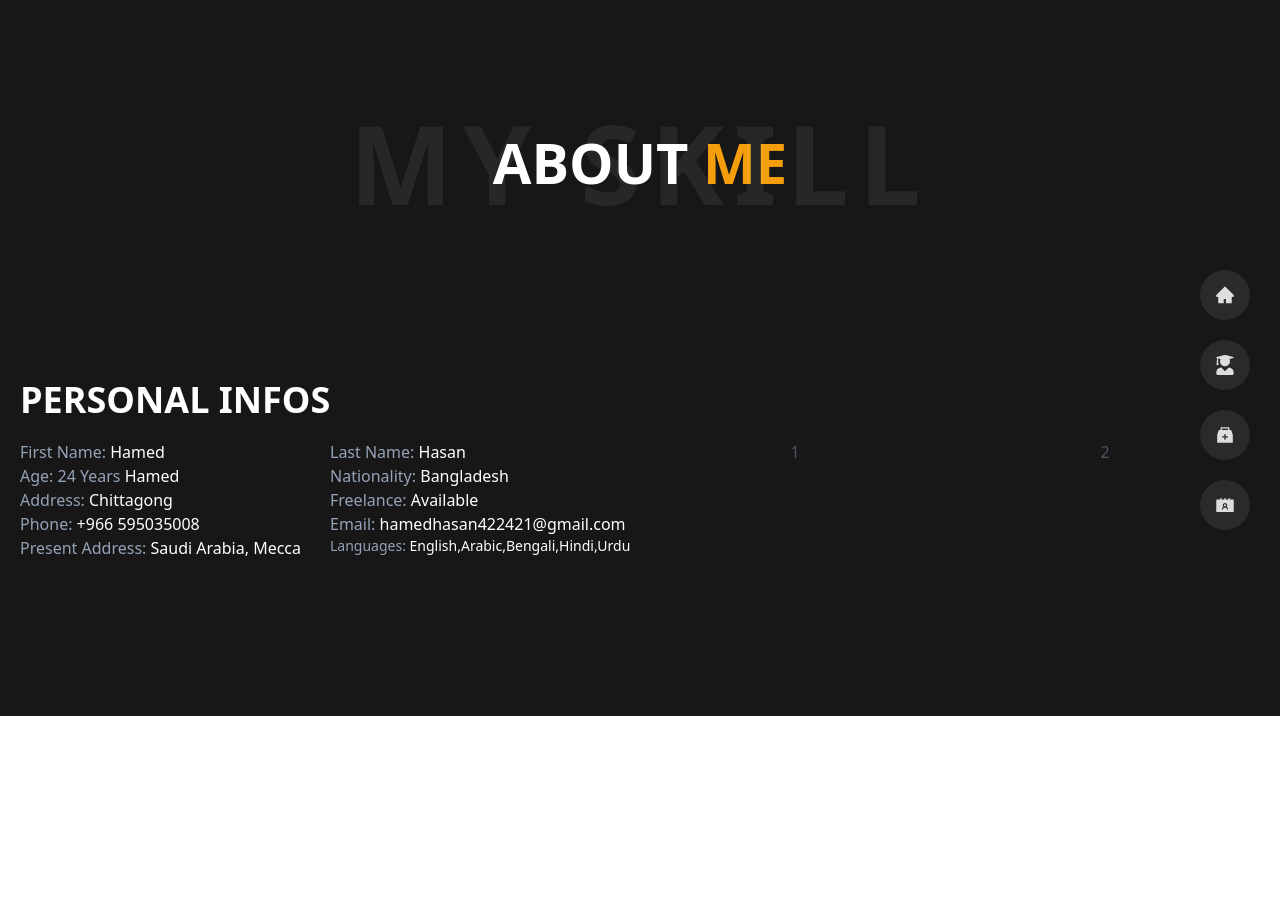
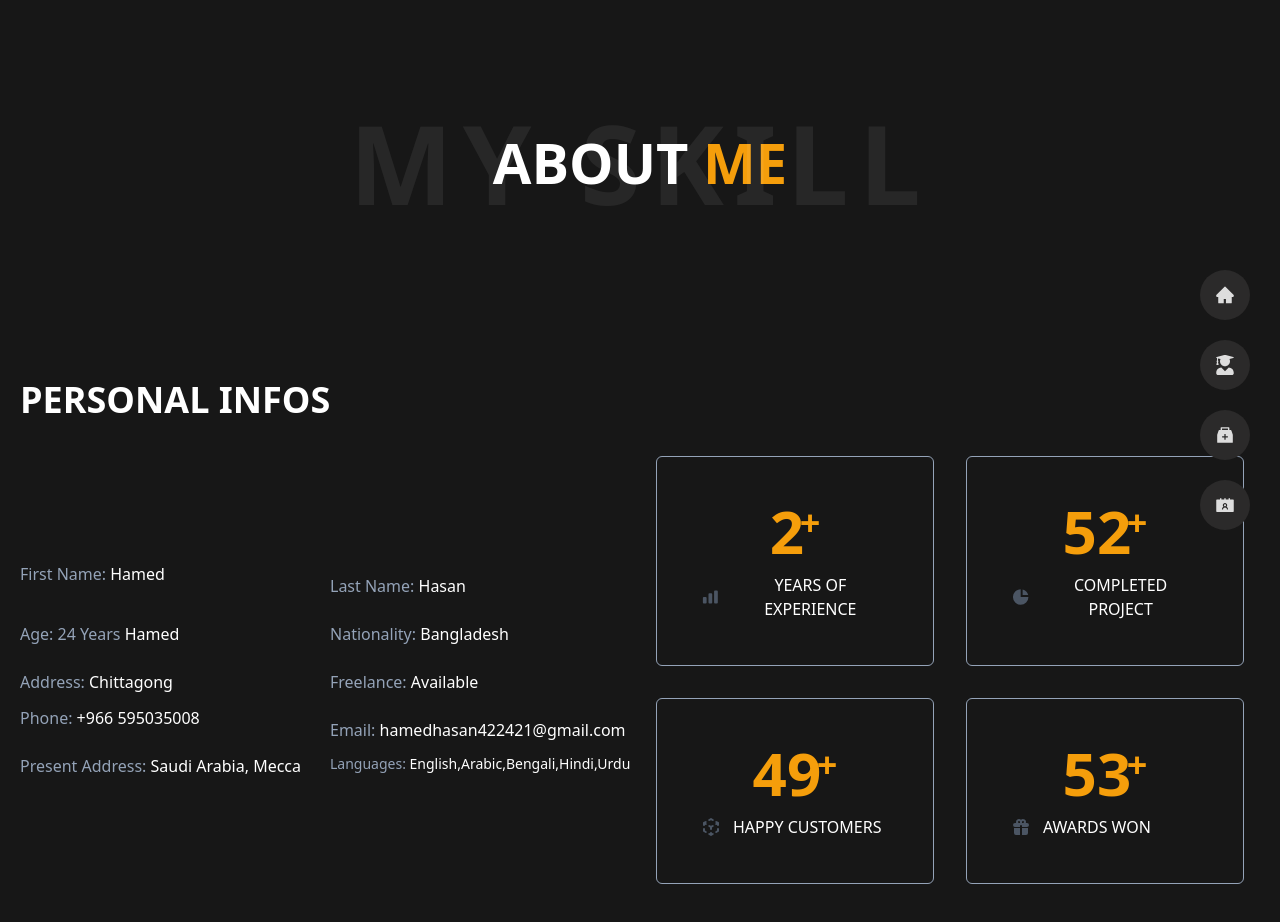
Before and after one commit to Hamed-Hasan/my-portfolio, a React (Create React App) app: page /about in a window 1280 px wide. Shown: the top 922 px of the page. Before the commit the page ends 800 px from the top, so only its background shows below. Built offline with nearby package versions, Linux system fonts and the light colour scheme.

Commit message:
counter up section added

```diff
--- a/src/components/Pages/About.js
+++ b/src/components/Pages/About.js
@@ -12,31 +12,31 @@ const About = () => {
   <div class="container px-5 py-24 mx-auto">
       <h2 className='text-4xl text-white text-left font-bold'>PERSONAL INFOS
 </h2>
-    <div class="md:flex flex-wrap py-5 text-center">
+    <div class="md:flex flex-wrap items-center py-5 text-center">
       <div className='md:w-1/2'>
       <div class="flex flex-wrap text-center">
       <div className='w-1/2'>
           <div className='text-md text-left text-slate-400'><span>First Name: </span> <span className='text-white'>Hamed</span></div>
       </div>
-      <div className='w-1/2'>
+      <div className='w-1/2 my-3'>
       <div className='text-md text-left text-slate-400'><span>Last Name: </span> <span className='text-white'>Hasan</span></div>
       </div>
-      <div className='w-1/2'>
+      <div className='w-1/2 my-3'>
           <div className='text-md text-left text-slate-400'><span>Age: 24 Years</span> <span className='text-white'>Hamed</span></div>
       </div>
-      <div className='w-1/2'>
+      <div className='w-1/2 my-3'>
       <div className='text-md text-left text-slate-400'><span>Nationality: </span> <span className='text-white'>Bangladesh</span></div>
       </div>
-      <div className='w-1/2'>
+      <div className='w-1/2 my-3'>
           <div className='text-md text-left text-slate-400'><span>Address: </span> <span className='text-white'>Chittagong</span></div>
       </div>
-      <div className='w-1/2'>
+      <div className='w-1/2 my-3'>
       <div className='text-md text-left text-slate-400'><span>Freelance: </span> <span className='text-white'>Available</span></div>
       </div>
       <div className='w-1/2'>
           <div className='text-md text-left text-slate-400'><span>Phone: </span> <span className='text-white'>+966 595035008</span></div>
       </div>
-      <div className='w-1/2'>
+      <div className='w-1/2 my-3'>
       <div className='text-md text-left text-slate-400'><span>Email: </span> <span className='text-white'>hamedhasan422421@gmail.com</span></div>
       </div>
       <div className='w-1/2'>
@@ -47,12 +47,62 @@ const About = () => {
       </div>
     </div>
       </div>
-      <div className='md:w-1/2'>
+
+      <div className='md:w-1/2 mt-9 md:mt-0'>
       <div class="flex flex-wrap text-center">
-      <div className='w-1/2'>1</div>
-      <div className='w-1/2'>2</div>
+      <div className='w-1/2'>
+          <div className='border p-11 m-4 border-slate-400 rounded-md'>
+            <h2 className='text-amber-500 text-6xl font-bold'>2 <sup className='text-amber-500 text-4xl -ml-5'>+</sup></h2>
+            <div className='mt-3 flex items-center'>
+            <svg xmlns="http://www.w3.org/2000/svg" class="h-5 w-5" viewBox="0 0 20 20" fill="currentColor">
+            <path d="M2 11a1 1 0 011-1h2a1 1 0 011 1v5a1 1 0 01-1 1H3a1 1 0 01-1-1v-5zM8 7a1 1 0 011-1h2a1 1 0 011 1v9a1 1 0 01-1 1H9a1 1 0 01-1-1V7zM14 4a1 1 0 011-1h2a1 1 0 011 1v12a1 1 0 01-1 1h-2a1 1 0 01-1-1V4z" />
+            </svg>
+
+                <span className='text-md text-white ml-3'>YEARS OF EXPERIENCE</span>
+            </div>
+          </div>
+      </div>
+      <div className='w-1/2'>
+          <div className='border p-11 m-4 border-slate-400 rounded-md'>
+            <h2 className='text-amber-500 text-6xl font-bold'>52 <sup className='text-amber-500 text-4xl -ml-5'>+</sup></h2>
+            <div className='mt-3 flex items-center'>
+            <svg xmlns="http://www.w3.org/2000/svg" class="h-5 w-5" viewBox="0 0 20 20" fill="currentColor">
+  <path d="M2 10a8 8 0 018-8v8h8a8 8 0 11-16 0z" />
+  <path d="M12 2.252A8.014 8.014 0 0117.748 8H12V2.252z" />
+</svg>
+
+                <span className='text-md text-white ml-3'>COMPLETED PROJECT</span>
+            </div>
+          </div>
+      </div>
+      <div className='w-1/2'>
+          <div className='border p-11 m-4 border-slate-400 rounded-md'>
+            <h2 className='text-amber-500 text-6xl font-bold'>49 <sup className='text-amber-500 text-4xl -ml-5'>+</sup></h2>
+            <div className='mt-3 flex items-center'>
+            <svg xmlns="http://www.w3.org/2000/svg" class="h-5 w-5" viewBox="0 0 20 20" fill="currentColor">
+  <path fill-rule="evenodd" d="M9.504 1.132a1 1 0 01.992 0l1.75 1a1 1 0 11-.992 1.736L10 3.152l-1.254.716a1 1 0 11-.992-1.736l1.75-1zM5.618 4.504a1 1 0 01-.372 1.364L5.016 6l.23.132a1 1 0 11-.992 1.736L4 7.723V8a1 1 0 01-2 0V6a.996.996 0 01.52-.878l1.734-.99a1 1 0 011.364.372zm8.764 0a1 1 0 011.364-.372l1.733.99A1.002 1.002 0 0118 6v2a1 1 0 11-2 0v-.277l-.254.145a1 1 0 11-.992-1.736l.23-.132-.23-.132a1 1 0 01-.372-1.364zm-7 4a1 1 0 011.364-.372L10 8.848l1.254-.716a1 1 0 11.992 1.736L11 10.58V12a1 1 0 11-2 0v-1.42l-1.246-.712a1 1 0 01-.372-1.364zM3 11a1 1 0 011 1v1.42l1.246.712a1 1 0 11-.992 1.736l-1.75-1A1 1 0 012 14v-2a1 1 0 011-1zm14 0a1 1 0 011 1v2a1 1 0 01-.504.868l-1.75 1a1 1 0 11-.992-1.736L16 13.42V12a1 1 0 011-1zm-9.618 5.504a1 1 0 011.364-.372l.254.145V16a1 1 0 112 0v.277l.254-.145a1 1 0 11.992 1.736l-1.735.992a.995.995 0 01-1.022 0l-1.735-.992a1 1 0 01-.372-1.364z" clip-rule="evenodd" />
+</svg>
+
+                <span className='text-md  text-white ml-3'>HAPPY CUSTOMERS</span>
+            </div>
+          </div>
+      </div>
+      <div className='w-1/2'>
+          <div className='border p-11 m-4 border-slate-400 rounded-md'>
+            <h2 className='text-amber-500 text-6xl font-bold'>53 <sup className='text-amber-500 text-4xl -ml-5'>+</sup></h2>
+            <div className='mt-3 flex items-center'>
+            <svg xmlns="http://www.w3.org/2000/svg" class="h-5 w-5" viewBox="0 0 20 20" fill="currentColor">
+  <path fill-rule="evenodd" d="M5 5a3 3 0 015-2.236A3 3 0 0114.83 6H16a2 2 0 110 4h-5V9a1 1 0 10-2 0v1H4a2 2 0 110-4h1.17C5.06 5.687 5 5.35 5 5zm4 1V5a1 1 0 10-1 1h1zm3 0a1 1 0 10-1-1v1h1z" clip-rule="evenodd" />
+  <path d="M9 11H3v5a2 2 0 002 2h4v-7zM11 18h4a2 2 0 002-2v-5h-6v7z" />
+</svg>
+
+                <span className='text-md text-white ml-3'>AWARDS WON</span>
+            </div>
+          </div>
+      </div>
     </div>
       </div>
+
     </div>
   </div>
 </section>
```
